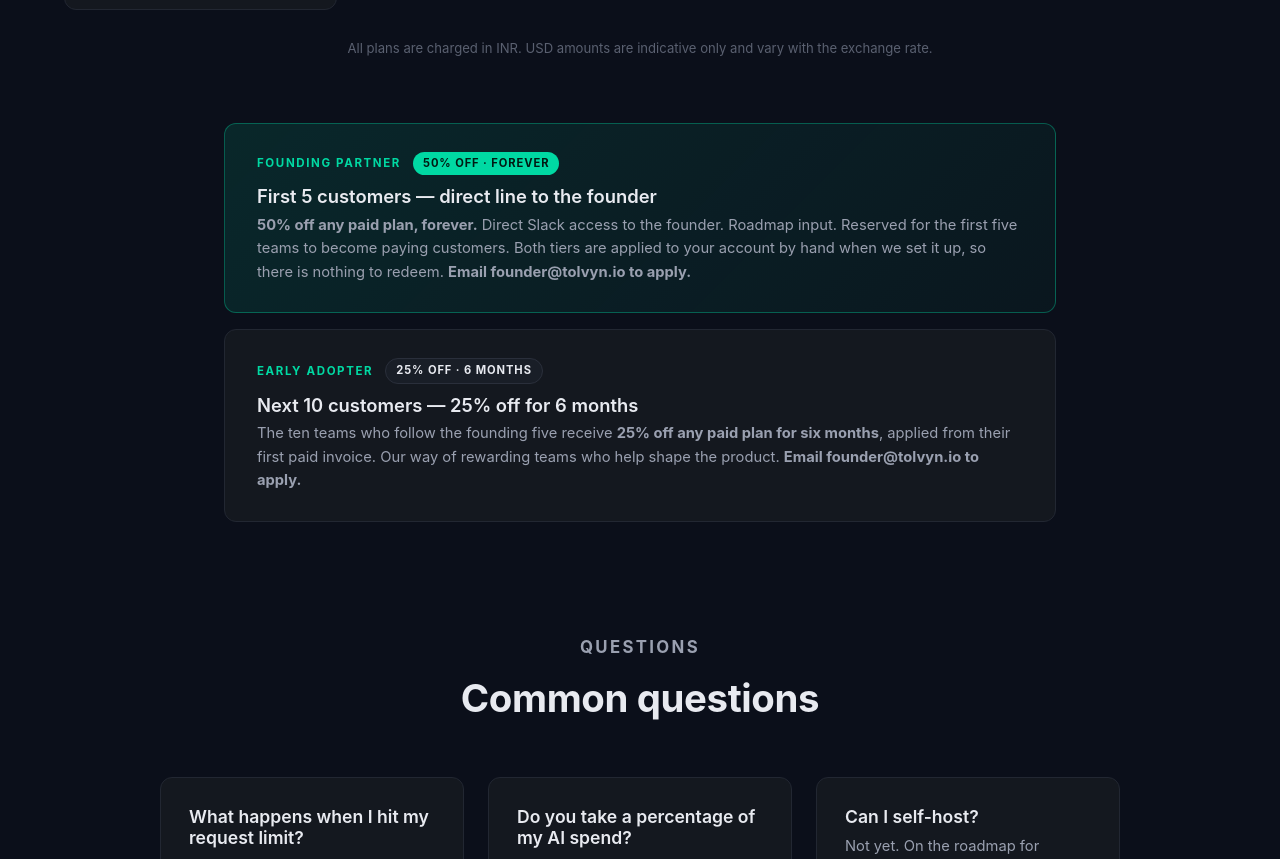
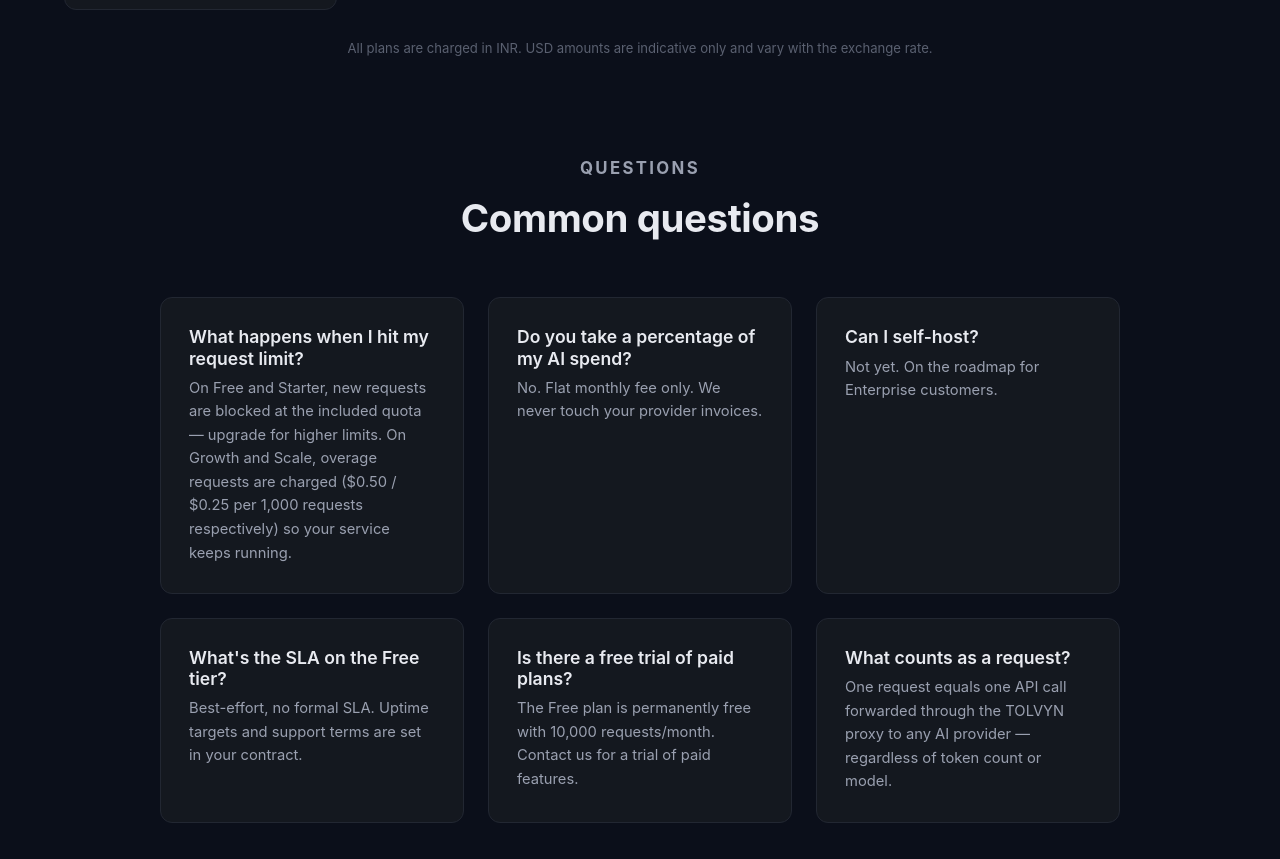
Before and after one commit to tolvyn/tolvyn-website, a plain HTML site: page pages/pricing.html in a window 1280 px wide. Shown: the part 1693-2552 px from the top of the page. Drawn offline with Linux system fonts and the light colour scheme.

Commit message:
No public offers or discounts: the pricing banners go, "Free forever" becomes the Free plan, Customers invites without terms
Discounts are negotiated on a call. The content check now refuses the offer words.

```diff
--- a/css/main.css
+++ b/css/main.css
@@ -415,22 +415,6 @@ p  { color: var(--text-secondary); }
   margin-top: 2px;
 }
 
-/* ── Discount banners ────────────────────────────────────────────── */
-.discount-banner {
-  border-radius: var(--radius-lg);
-  padding: 28px 32px;
-  margin-bottom: 16px;
-}
-.discount-banner--founders {
-  background: linear-gradient(135deg, var(--accent-muted) 0%, rgba(0, 217, 163, 0.04) 100%);
-  border: 1px solid rgba(0, 217, 163, 0.35);
-}
-.discount-banner--early {
-  background: var(--surface);
-  border: 1px solid var(--border);
-}
-.discount-banner h3 { margin-bottom: 6px; font-size: 1.15rem; }
-.discount-banner p  { font-size: 0.92rem; line-height: 1.6; color: var(--text-secondary); }
 
 /* ── Migration strip ─────────────────────────────────────────────── */
 .migration {
--- a/pages/pricing.html
+++ b/pages/pricing.html
@@ -4,18 +4,18 @@
   <meta charset="UTF-8">
   <meta name="viewport" content="width=device-width, initial-scale=1.0">
   <title>Pricing — TOLVYN</title>
-  <meta name="description" content="Simple, transparent pricing. Free forever with 10,000 requests/month. Paid plans from ₹4,499/mo (approx. $49 USD). Flat fee, no percentage of AI spend.">
+  <meta name="description" content="Simple, transparent pricing. Free plan with 10,000 requests/month. Paid plans from ₹4,499/mo (approx. $49 USD). Flat fee, no percentage of AI spend.">
 
   <meta property="og:type"        content="website">
   <meta property="og:url"         content="https://tolvyn.io/pages/pricing">
   <meta property="og:site_name"   content="TOLVYN">
   <meta property="og:title"       content="Pricing — TOLVYN">
-  <meta property="og:description" content="Free forever with 10,000 requests. Paid plans from ₹4,499/mo (approx. $49 USD). Flat fee, no percentage of AI spend.">
+  <meta property="og:description" content="Free plan with 10,000 requests. Paid plans from ₹4,499/mo (approx. $49 USD). Flat fee, no percentage of AI spend.">
   <meta property="og:image"       content="https://tolvyn.io/assets/brand/og-image.png">
   <meta name="twitter:card"        content="summary_large_image">
   <meta name="twitter:site"        content="@tolvyn">
   <meta name="twitter:title"       content="Pricing — TOLVYN">
-  <meta name="twitter:description" content="Free forever with 10,000 requests. Paid plans from ₹4,499/mo (approx. $49 USD).">
+  <meta name="twitter:description" content="Free plan with 10,000 requests. Paid plans from ₹4,499/mo (approx. $49 USD).">
   <meta name="twitter:image"       content="https://tolvyn.io/assets/brand/og-image.png">
   <link rel="canonical" href="https://tolvyn.io/pages/pricing">
 
@@ -222,36 +222,6 @@
   </div>
 </section>
 
-<!-- ── DISCOUNT BANNERS ────────────────────────────────────────────── -->
-<section style="padding-top:64px;">
-  <div class="container container--narrow">
-
-    <div class="discount-banner discount-banner--founders reveal">
-      <div style="display:flex;align-items:center;gap:12px;margin-bottom:10px;flex-wrap:wrap;">
-        <span class="label">Founding Partner</span>
-        <span style="background:var(--accent);color:#001a13;font-size:0.7rem;font-weight:700;padding:3px 10px;border-radius:100px;letter-spacing:0.08em;text-transform:uppercase;">50% off · forever</span>
-      </div>
-      <h3>First 5 customers — direct line to the founder</h3>
-      <p>
-        <strong>50% off any paid plan, forever.</strong> Direct Slack access to the founder.
-        Roadmap input. Reserved for the first five teams to become paying customers. Both tiers are
-        applied to your account by hand when we set it up, so there is nothing to redeem.
-        <strong>Email founder@tolvyn.io to apply.</strong>
-      </p>
-    </div>
-
-    <div class="discount-banner discount-banner--early reveal">
-      <div style="display:flex;align-items:center;gap:12px;margin-bottom:10px;flex-wrap:wrap;">
-        <span class="label">Early Adopter</span>
-        <span style="background:var(--surface-2);color:var(--text);border:1px solid var(--border-light);font-size:0.7rem;font-weight:700;padding:3px 10px;border-radius:100px;letter-spacing:0.08em;text-transform:uppercase;">25% off · 6 months</span>
-      </div>
-      <h3>Next 10 customers — 25% off for 6 months</h3>
-      <p>The ten teams who follow the founding five receive <strong>25% off any paid plan for six months</strong>, applied from their first paid invoice. Our way of rewarding teams who help shape the product. <strong>Email founder@tolvyn.io to apply.</strong></p>
-    </div>
-
-  </div>
-</section>
-
 <!-- ── FAQ ─────────────────────────────────────────────────────────── -->
 <section class="section" aria-labelledby="faq-heading">
   <div class="container">
```
Also changed, not shown: pages/customers.html (+4 -18 lines), pages/how-it-works.html (+1 -1 lines), 1 other file.
